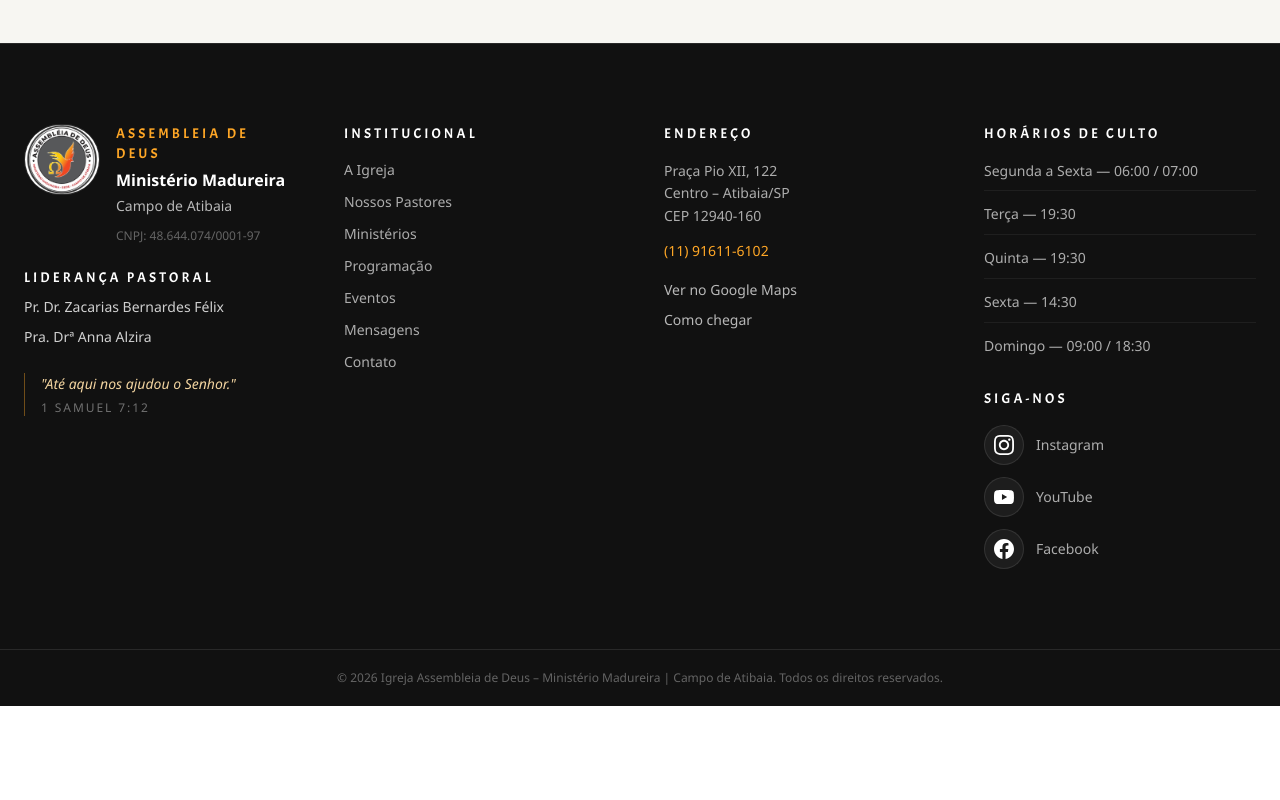
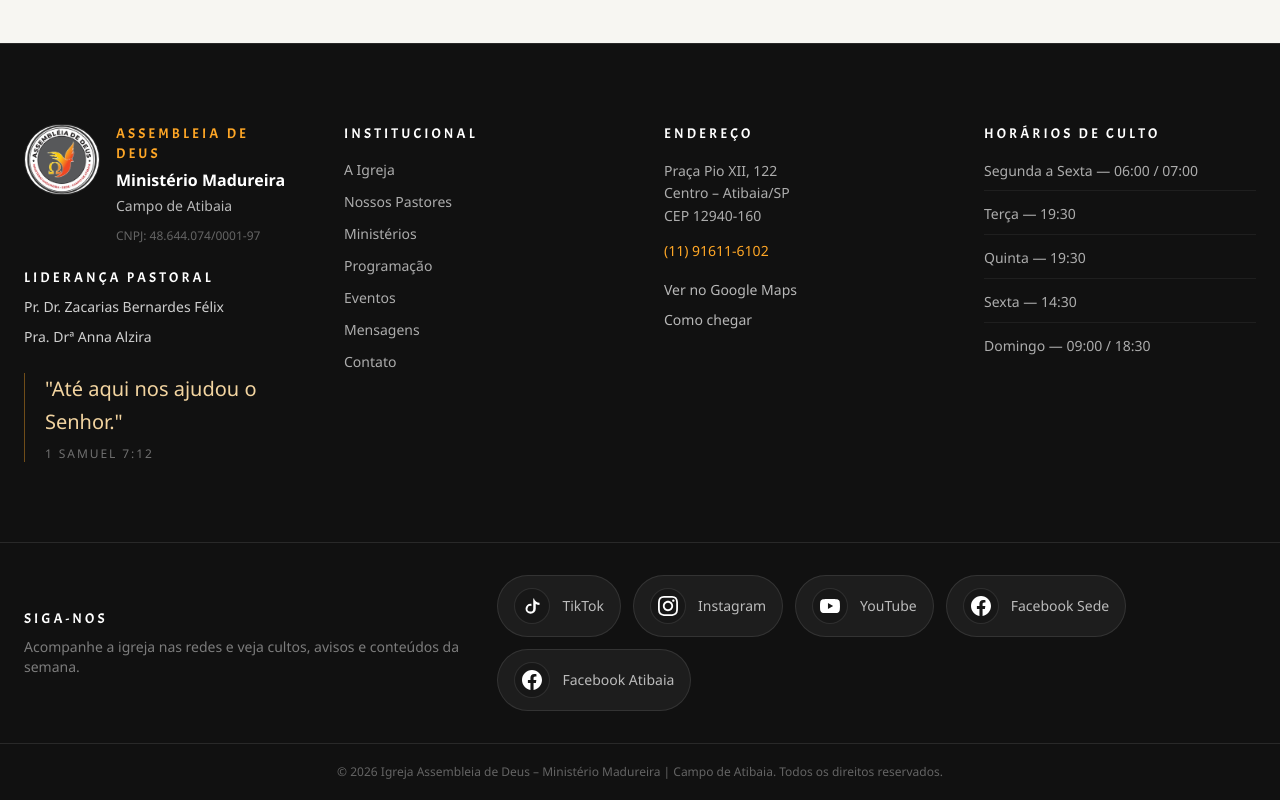
Before and after one commit to JrValerio/admadureira-atibaia, a Next.js app: page / in a window 1280 px wide. Shown: the part 6068-6868 px from the top of the page. Before the commit the page ends 6774 px from the top, so only its background shows below. Built offline with nearby package versions, Linux system fonts and the light colour scheme; no server answers.

Commit message:
refactor: streamline footer social and leadership links

```diff
--- a/src/components/Footer.tsx
+++ b/src/components/Footer.tsx
@@ -23,6 +23,15 @@ const MAPS_URL = "https://maps.google.com/?q=Pra%C3%A7a%20Pio%20XII%2C%20122%20A
 
 const redes = [
   {
+    nome: "TikTok",
+    href: "https://www.tiktok.com/@midia.ad.madureira",
+    icon: (
+      <svg className="w-5 h-5" fill="currentColor" viewBox="0 0 24 24">
+        <path d="M14.5 3c.27 1.58 1.26 3 2.66 3.92A6.6 6.6 0 0 0 21 8v2.72a9.48 9.48 0 0 1-4.5-1.1v5.7a6.12 6.12 0 1 1-6.12-6.12c.32 0 .64.03.95.08v2.8a3.44 3.44 0 1 0 2.17 3.24V3h1z" />
+      </svg>
+    ),
+  },
+  {
     nome: "Instagram",
     href: "https://www.instagram.com/admadureira_atibaia/",
     icon: (
@@ -41,7 +50,16 @@ const redes = [
     ),
   },
   {
-    nome: "Facebook",
+    nome: "Facebook Sede",
+    href: "https://www.facebook.com/ADMadureiraSedeAtibaia/",
+    icon: (
+      <svg className="w-5 h-5" fill="currentColor" viewBox="0 0 24 24">
+        <path d="M24 12.073c0-6.627-5.373-12-12-12s-12 5.373-12 12c0 5.99 4.388 10.954 10.125 11.854v-8.385H7.078v-3.47h3.047V9.43c0-3.007 1.792-4.669 4.533-4.669 1.312 0 2.686.235 2.686.235v2.953H15.83c-1.491 0-1.956.925-1.956 1.874v2.25h3.328l-.532 3.47h-2.796v8.385C19.612 23.027 24 18.062 24 12.073z" />
+      </svg>
+    ),
+  },
+  {
+    nome: "Facebook Atibaia",
     href: "https://www.facebook.com/ADMadureiraAtibaiaSede",
     icon: (
       <svg className="w-5 h-5" fill="currentColor" viewBox="0 0 24 24">
@@ -78,13 +96,25 @@ export default function Footer() {
             <p className="font-acme text-sm tracking-[0.22em] text-white uppercase">
               Liderança Pastoral
             </p>
-            <p className="text-white/80">Pr. Dr. Zacarias Bernardes Félix</p>
-            <p className="text-white/80">Pra. Drª Anna Alzira</p>
+            <Link
+              href="/pastores/zacarias-bernardes-felix"
+              className="block text-white/80 transition-colors hover:text-[#ffa726]"
+            >
+              Pr. Dr. Zacarias Bernardes Félix
+            </Link>
+            <Link
+              href="/pastores/anna-alzira"
+              className="block text-white/80 transition-colors hover:text-[#ffa726]"
+            >
+              Pra. Drª Anna Alzira
+            </Link>
           </div>
 
-          <div className="border-l border-[#ffa726]/40 pl-4 text-sm italic leading-relaxed text-[#f2d4a0]">
-            <p>&quot;Até aqui nos ajudou o Senhor.&quot;</p>
-            <p className="mt-1 text-xs not-italic tracking-[0.16em] uppercase text-white/40">
+          <div className="border-l border-[#ffa726]/40 pl-5 text-[#f2d4a0]">
+            <p className="text-lg leading-relaxed md:text-xl">
+              &quot;Até aqui nos ajudou o Senhor.&quot;
+            </p>
+            <p className="mt-2 text-xs tracking-[0.16em] uppercase text-white/40">
               1 Samuel 7:12
             </p>
           </div>
@@ -160,24 +190,34 @@ export default function Footer() {
               ))}
             </ul>
           </div>
+        </div>
+      </div>
 
-          <div>
-            <h4 className="mb-4 font-acme text-sm tracking-[0.22em] text-white uppercase">
-              Siga-nos
-            </h4>
-            <div className="space-y-3">
+      <div className="border-t border-white/10">
+        <div className="max-w-7xl mx-auto px-6 py-8">
+          <div className="flex flex-col gap-6 lg:flex-row lg:items-center lg:justify-between">
+            <div>
+              <p className="font-acme text-sm tracking-[0.22em] text-white uppercase">
+                Siga-nos
+              </p>
+              <p className="mt-2 text-sm text-white/45">
+                Acompanhe a igreja nas redes e veja cultos, avisos e conteúdos da semana.
+              </p>
+            </div>
+
+            <div className="flex flex-wrap gap-3">
               {redes.map((rede) => (
                 <a
                   key={rede.nome}
                   href={rede.href}
                   target="_blank"
                   rel="noopener noreferrer"
-                  className="group flex items-center gap-3 text-sm text-white/65 transition-colors hover:text-white"
+                  className="group inline-flex items-center gap-3 rounded-full border border-white/10 bg-white/5 px-4 py-3 text-sm text-white/70 transition-colors hover:border-[#ffa726]/60 hover:bg-[#ffa726] hover:text-[#111]"
                 >
-                  <span className="flex h-10 w-10 items-center justify-center rounded-full border border-white/10 bg-white/5 text-white transition-colors group-hover:border-[#ffa726]/60 group-hover:bg-[#ffa726] group-hover:text-[#111]">
+                  <span className="flex h-9 w-9 items-center justify-center rounded-full border border-white/10 bg-black/20 text-white transition-colors group-hover:border-[#111]/20 group-hover:bg-[#111]/10 group-hover:text-[#111]">
                     {rede.icon}
                   </span>
-                  <span className="group-hover:text-[#ffa726]">{rede.nome}</span>
+                  <span>{rede.nome}</span>
                 </a>
               ))}
             </div>
```
